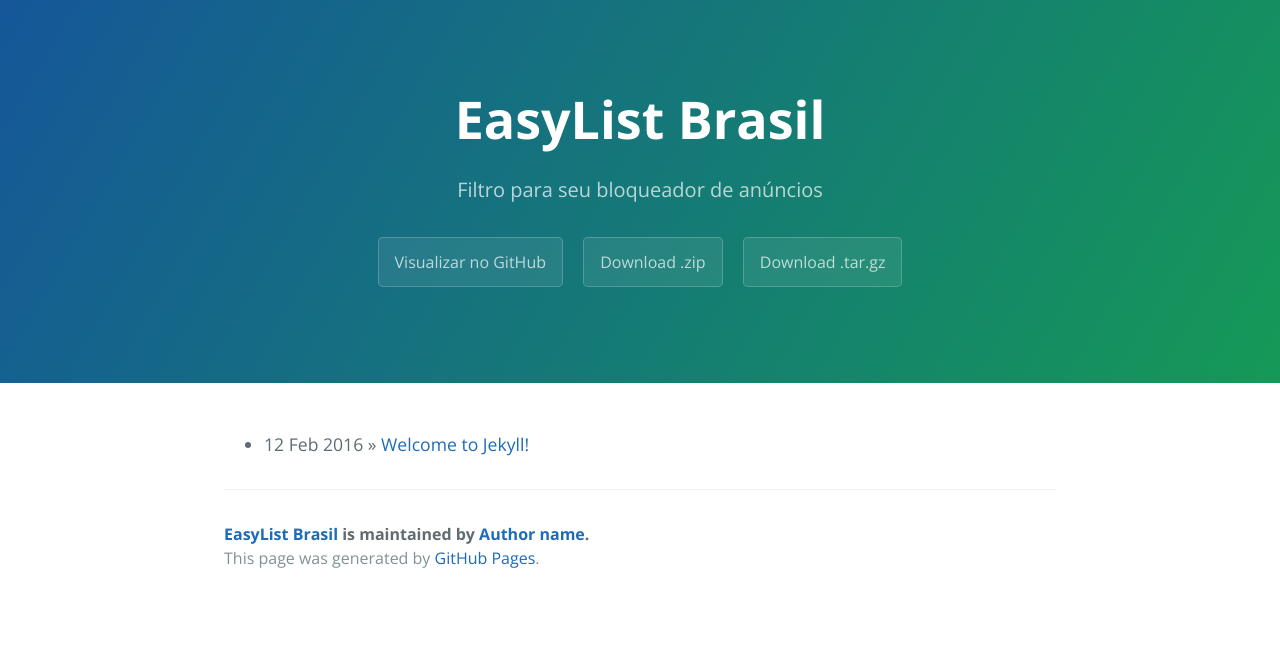
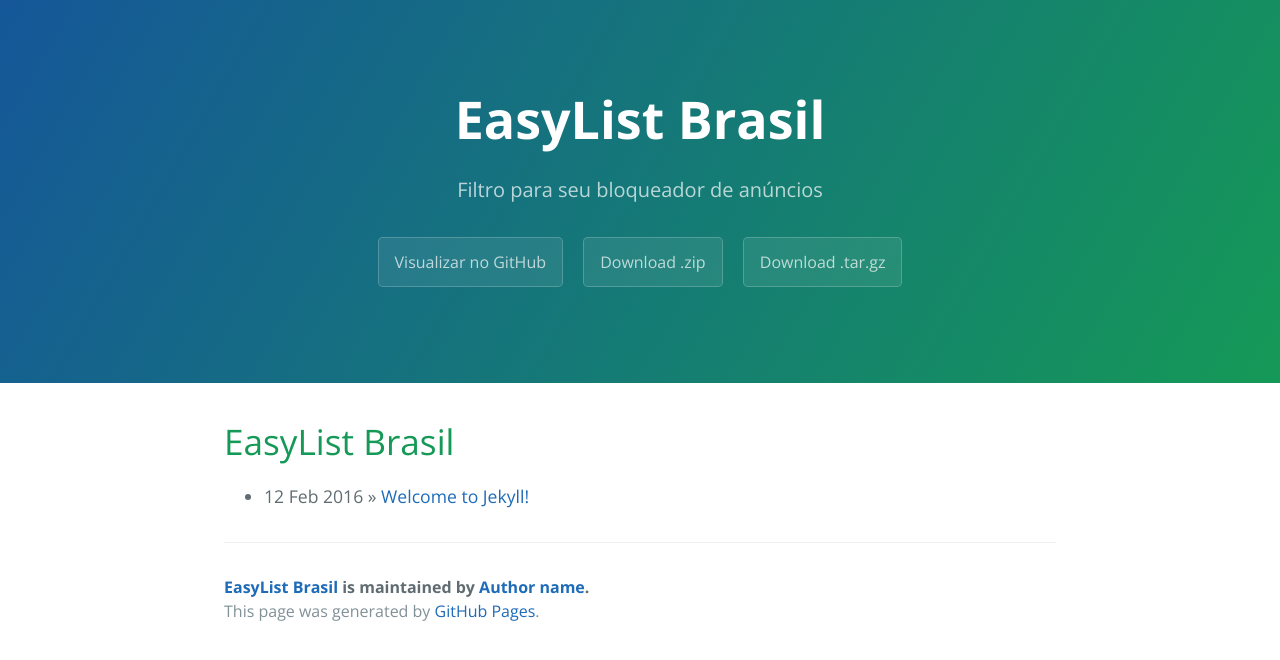
Before and after one commit to easylistbrasil/easylistbrasil.github.io, a Jekyll site: the page built from index.html, in a window 1280 px wide. Shown: the top 660 px of the page. Built offline with Jekyll 4.4.1, drawn with Linux system fonts in a browser that asks for light colours; the list of posts is cut into pages by our own code.

Commit message:
Update index.html

```diff
--- a/index.html
+++ b/index.html
@@ -4,7 +4,7 @@
 ---
 
 <div id="home">
-  <h1>{{ site.name }}</h1>
+  <h1>EasyList Brasil</h1>
   <ul class="posts">
     {% for post in site.posts %}
       <li><span>{{ post.date | date_to_string }}</span> &raquo; <a href="{{ site.baseurl }}{{ post.url }}">{{ post.title }}</a></li>
```
